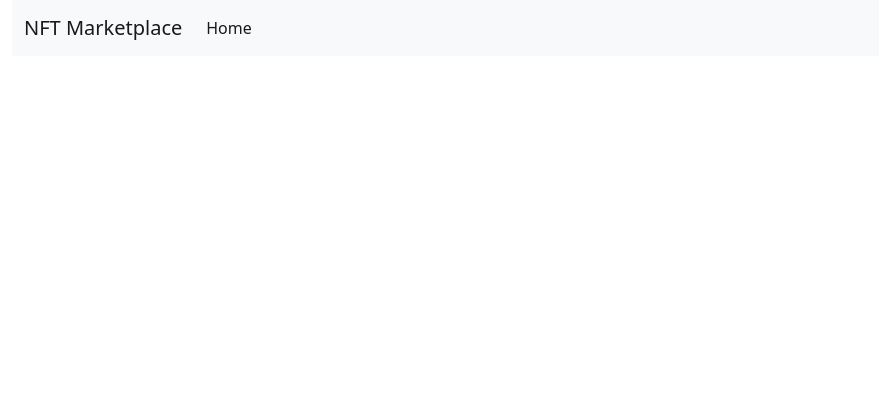
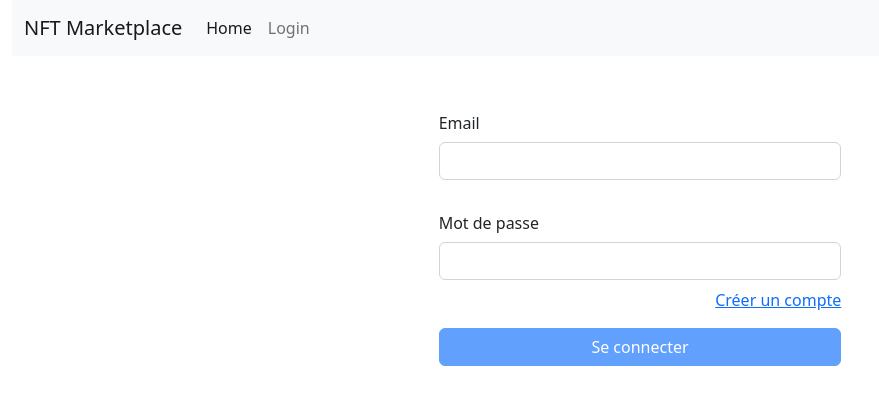
Before and after one commit to merlinofcha0s/2022-10-13-nftmarketplace, an Angular app: page /login in a window 1280 px wide. Before the commit this address led to /. Shown: the top 404 px of the page, without its empty margins (0-879 px from the left). Built offline with nearby package versions, Linux system fonts and the light colour scheme.

Commit message:
Mise en place du login form (template driven form)

```diff
--- a/src/app/app.component.html
+++ b/src/app/app.component.html
@@ -11,6 +11,9 @@
           <li class="nav-item">
             <a class="nav-link active" routerLink="/" aria-current="page">Home</a>
           </li>
+          <li class="nav-item">
+            <a class="nav-link" routerLink="login">Login</a>
+          </li>
         </ul>
       </div>
     </div>
--- a/src/app/app.routes.ts
+++ b/src/app/app.routes.ts
@@ -2,8 +2,10 @@ import {Routes} from "@angular/router";
 import {ListNftComponent} from "./marketplace/list-nft/list-nft.component";
 import {DescriptionNftComponent} from "./marketplace/description-nft/description-nft.component";
 import {LogGuard} from "./marketplace/log.guard";
+import {LoginComponent} from "./marketplace/login/login.component";
 
 export const ROUTES: Routes = [
   {path: '', component: ListNftComponent},
   {path: 'description/:blockchain/:contractid/:token', component: DescriptionNftComponent, canActivate: [LogGuard]},
+  {path: 'login', component: LoginComponent},
 ]
--- /dev/null
+++ b/src/app/marketplace/login/login.component.html
@@ -0,0 +1,55 @@
+<form (ngSubmit)="onLogin()" #loginForm="ngForm">
+  <div class="mb-3 row">
+    <div class="col-4"></div>
+    <div class="col-4">
+      <label for="inputEmail" class="col-sm-2 col-form-label">Email</label>
+      <div class="col-sm-10 w-100">
+        <input type="email" name="email"  class="form-control" id="inputEmail"
+               [(ngModel)]="userLogin.email" required minlength="3" email
+               #email="ngModel">
+      </div>
+      <div class="mt-2" >
+        <div *ngIf="email.dirty && email.hasError('required')">
+          Un email est requis
+        </div>
+        <div *ngIf="email.dirty && email.hasError('minlength')">
+          L'email doit contenir au moins trois caractères
+        </div>
+        <div *ngIf="email.dirty && email.hasError('email')">
+          Veuillez rentrer un email valide
+        </div>
+      </div>
+    </div>
+    <div class="col-4"></div>
+  </div>
+  <div class="mb-3 row">
+    <div class="col-4"></div>
+    <div class="col-4">
+      <label for="inputPassword" class="col-form-label">Mot de passe</label>
+      <div class="col-sm-10 w-100">
+        <input type="password" name="password" class="form-control" id="inputPassword"
+               [(ngModel)]="userLogin.password" minlength="3" required
+               #password="ngModel">
+      </div>
+      <div class="mt-2">
+        <div *ngIf="password.dirty && password.hasError('required')">
+          Un mot de passe est requis
+        </div>
+        <div *ngIf="password.dirty && password.hasError('minlength')">
+          Le mot de passe doit être d'au moins 3 caractères.
+        </div>
+      </div>
+      <div class="d-flex justify-content-end">
+       <a routerLink="/register"> Créer un compte</a>
+      </div>
+    </div>
+    <div class="col-4"></div>
+  </div>
+  <div class="mb-3 row">
+    <div class="col-4"></div>
+    <div class="col-4">
+      <button [disabled]="loginForm.invalid" class="btn btn-primary w-100">Se connecter</button>
+    </div>
+    <div class="col-4"></div>
+  </div>
+</form>
--- /dev/null
+++ b/src/app/marketplace/login/login.component.ts
@@ -0,0 +1,24 @@
+import {Component, OnInit} from '@angular/core';
+import {UserLogin} from "./user-login.model";
+import {Router} from "@angular/router";
+
+@Component({
+  selector: 'app-login',
+  templateUrl: './login.component.html',
+  styleUrls: ['./login.component.scss']
+})
+export class LoginComponent implements OnInit {
+
+  public userLogin: UserLogin = {};
+
+  constructor(private router: Router) {
+  }
+
+  ngOnInit(): void {
+  }
+
+  onLogin(): void {
+    console.log('user connected : ' + this.userLogin.email + ' / ' + this.userLogin.password);
+    this.router.navigate(['/']);
+  }
+}
--- /dev/null
+++ b/src/app/marketplace/login/user-login.model.ts
@@ -0,0 +1,4 @@
+export interface UserLogin {
+  email?: string;
+  password?: string;
+}
```
Also changed, not shown: src/app/marketplace/marketplace.module.ts (+6 -2 lines), src/app/marketplace/login/login.component.scss (added), 1 other file (tests, documents, lock files or other folders).
